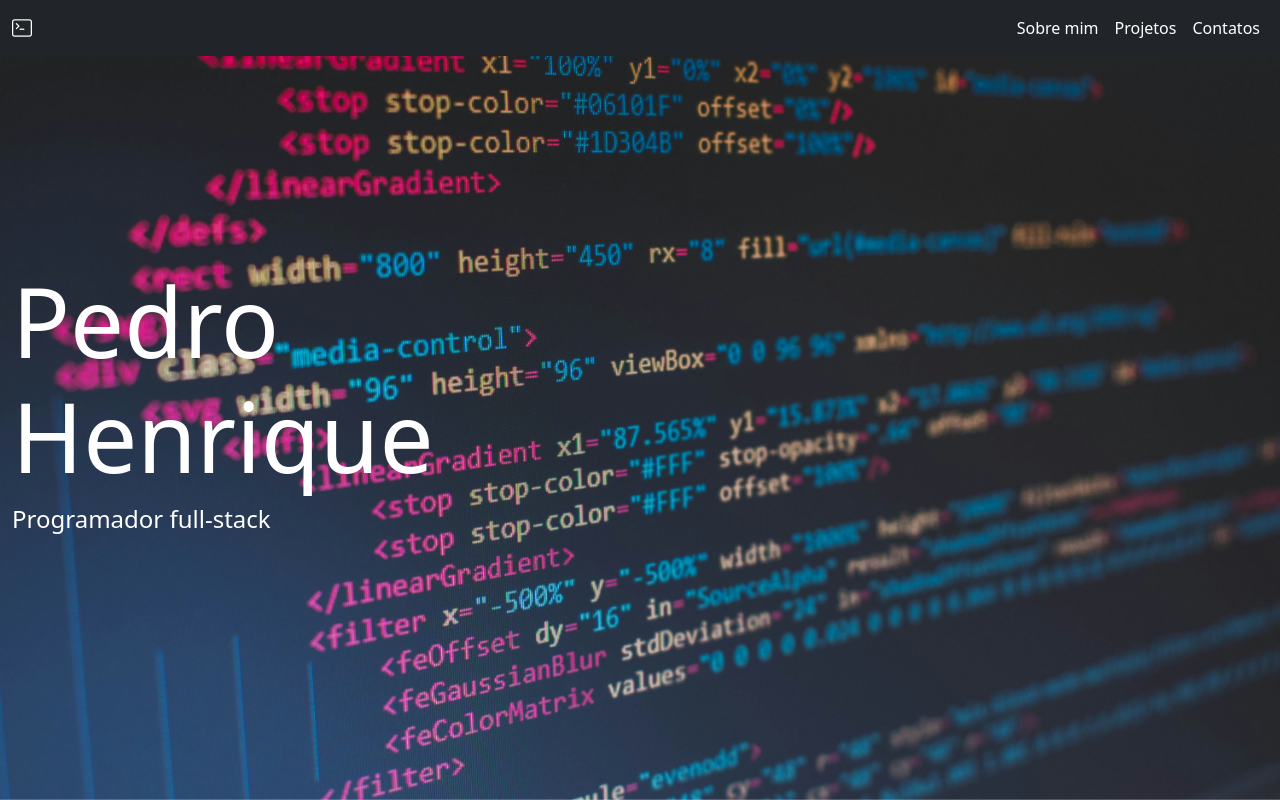
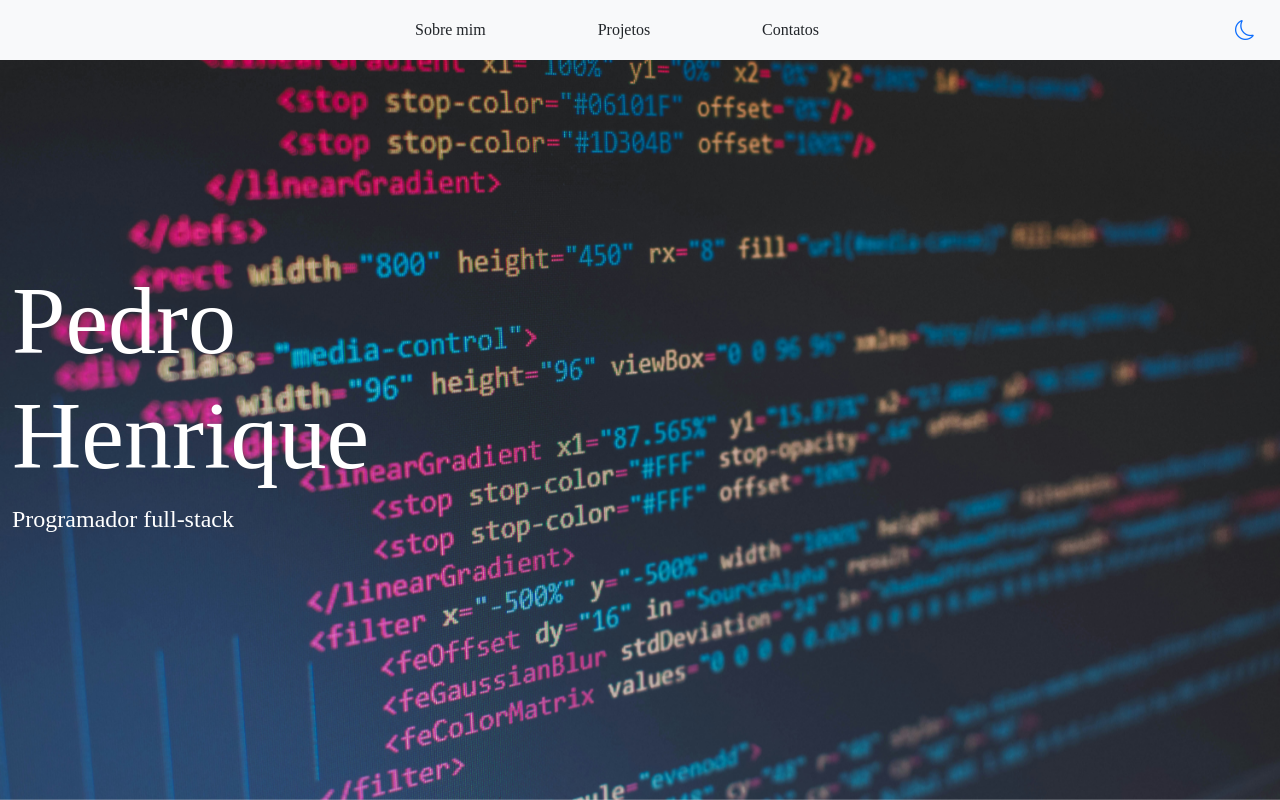
Before and after one commit to pedromendonx/ProjetoPortfolioReact, a React (Vite) app: page / in a window 1280 px wide. Built offline with nearby package versions, Linux system fonts and the light colour scheme.

Commit message:
Estilo do menu mudado

```diff
--- a/index.html
+++ b/index.html
@@ -2,12 +2,11 @@
 <html lang="en">
   <head>
     <meta charset="UTF-8" />
-    <link rel="icon" type="image/svg+xml" href="/vite.svg" />
     <meta name="viewport" content="width=device-width, initial-scale=1.0" />
 
 
 
-    <title>Vite + React</title>
+    <title>Portifolio</title>
   </head>
   <body>
     <div id="root"></div>
--- a/src/App.css
+++ b/src/App.css
@@ -5,4 +5,21 @@ html, body, #root {
   padding: 0;
   display: block; /* Remove qualquer flexbox indesejado */
   overflow-x: hidden; /* Evita barras de rolagem laterais */
+  scrollbar-width: thin;
+  scrollbar-color: black;
+  font-family: cursive;
 }
+
+*::-webkit-scrollbar {
+  width: 12px;
+}
+
+*::-webkit-scrollbar-track {
+  background: black;
+}
+
+*::-webkit-scrollbar-thumb {
+  background-color: blue;
+  border-radius: 20px;
+  border: 3px solid black;
+}
--- a/src/components/portfolio/Menu.jsx
+++ b/src/components/portfolio/Menu.jsx
@@ -1,40 +1,76 @@
-import '../../assets/style/menu.css'
+import React, { useState, useEffect } from 'react';
+import '../../assets/style/menu.css';
 
+function Menu() {
+  const [darkMode, setDarkMode] = useState(() => {
+    return localStorage.getItem('darkMode') === 'true';
+  });
 
-function Menu (params) {
+  useEffect(() => {
+    if(darkMode) {
+      document.documentElement.setAttribute('data-bs-theme', 'dark');
+      document.body.classList.add('bg-black');
+    } else {
+      document.documentElement.setAttribute('data-bs-theme', 'light');
+      document.body.classList.remove('bg-black');
+    }
+    localStorage.setItem('darkMode', darkMode);
+  }, [darkMode]);
+
+  const toggleDarkMode = () => {
+    setDarkMode(!darkMode);
+  };
+
   return (
-        <nav className="navbar navbar-expand-lg navbar-dark bg-dark fixed-top">
+    <nav className={`navbar navbar-expand-lg fixed-top ${darkMode ? 'navbar-dark bg-black' : 'navbar-light bg-light'}`}>
       <div className="container-fluid">
 
-      <div>
-        <a className="navbar-brand" href="#home">
-          <i className="bi bi-terminal fs-10 text-white"></i>
-        </a>
-      </div>
-
-      <button className="navbar-toggler text-white" type="button" data-bs-toggle="collapse"
-        data-bs-target="#navbarSupportedContent" aria-controls="navbarSupportedContent" aria-expanded="false"
-        aria-label="Toggle navigation">
+        <button
+          className="navbar-toggler"
+          type="button"
+          data-bs-toggle="collapse"
+          data-bs-target="#navbarContent"
+          aria-controls="navbarContent"
+        >
           <span className="navbar-toggler-icon"></span>
         </button>
 
-      <div className="collapse navbar-collapse" id="navbarSupportedContent">
-        <ul className="navbar-nav ms-auto mb-2 mb-lg-0">
+        <button
+          className="btn btn-link d-lg-none ms-2"
+          onClick={toggleDarkMode}
+          aria-label={darkMode ? "Modo claro" : "Modo escuro"}
+        >
+          <i className={`bi ${darkMode ? 'bi-sun' : 'bi-moon'} fs-5`}></i>
+        </button>
 
-          <li className="nav-item">
-            <a className="nav-link" href="#about">Sobre mim</a>
+
+        <div className="collapse navbar-collapse" id="navbarContent">
+          <ul className="navbar-nav mx-auto mb-2 mb-lg-0">
+            <li className="nav-item px-5">
+              <a className={`nav-link ${darkMode ? 'text-white' : 'text-dark'}`} href="#about">
+                Sobre mim
+              </a>
             </li>
-
-          <li className="nav-item">
-            <a className="nav-link" href="#projetos">Projetos</a>
+            <li className="nav-item px-5">
+              <a className={`nav-link ${darkMode ? 'text-white' : 'text-dark'}`} href="#projetos">
+                Projetos
+              </a>
             </li>
-
-          <li className="nav-item">
-            <a className="nav-link" aria-current="page" href="#">Contatos</a>
+            <li className="nav-item px-5">
+              <a className={`nav-link ${darkMode ? 'text-white' : 'text-dark'}`} href="#">
+                Contatos
+              </a>
             </li>
           </ul>
 
 
+          <button
+            className="btn btn-link d-none d-lg-block"
+            onClick={toggleDarkMode}
+            aria-label={darkMode ? "Modo claro" : "Modo escuro"}
+          >
+            <i className={`bi ${darkMode ? 'bi-sun' : 'bi-moon'} fs-5`}></i>
+          </button>
         </div>
       </div>
     </nav>
```
Lines whose indentation alone changed are shown as unchanged.
